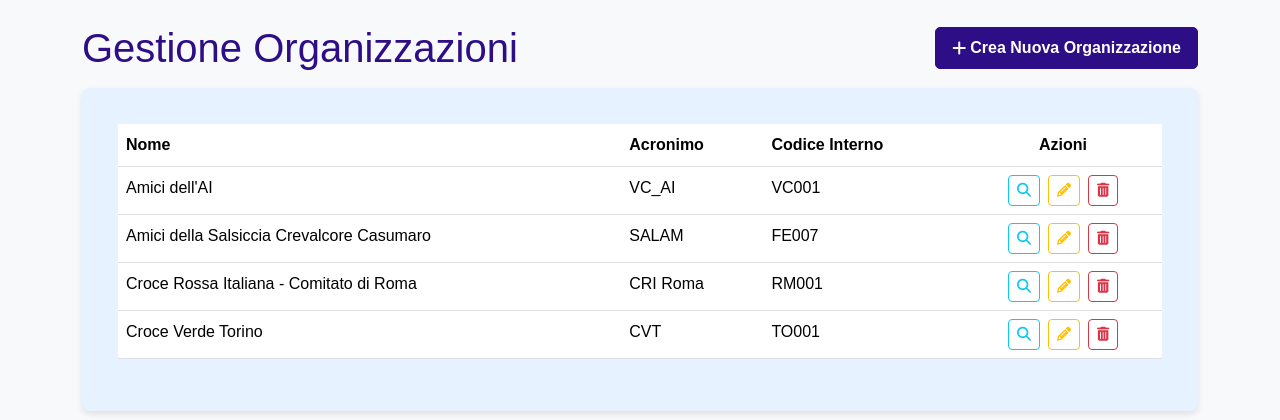
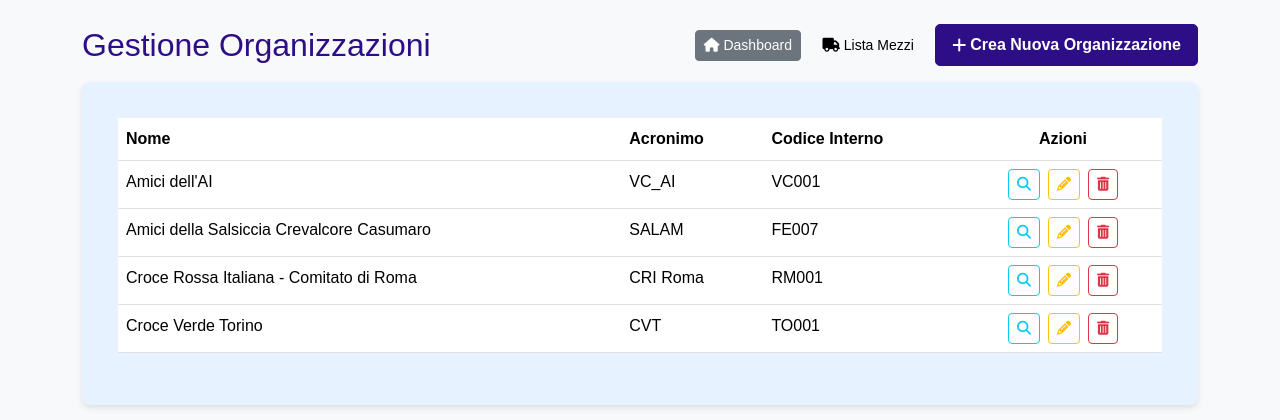
Before and after one commit to DanielePivetti/Rimborsi, a Flask app: page /anagrafica/organizzazioni in a window 1280 px wide. Shown: the part 78-498 px from the top of the page. Run offline with Flask 3, Linux system fonts and the light colour scheme; a user stored in the database is signed in.

Commit message:
Costruzione package anagrafica e CRUD organizzazioni e mezzi

```diff
--- a/rimborsi/templates/anagrafica/lista_organizzazioni.html
+++ b/rimborsi/templates/anagrafica/lista_organizzazioni.html
@@ -2,8 +2,20 @@
 {% block title %}Gestione Organizzazioni{% endblock %}
 {% block content %}
     <div class="d-flex justify-content-between align-items-center mb-3">
-        <h1 class="mb-0">Gestione Organizzazioni</h1>
-        <a href="{{ url_for('anagrafica.crea_organizzazione') }}" class="btn btn-primary"><i class="fas fa-plus me-1"></i> Crea Nuova Organizzazione</a>
+        <div>
+            <h2 class="mb-0">Gestione Organizzazioni</h2>
+        </div>
+        <div>
+            <a href="{{ url_for('main.dashboard') }}" class="btn btn-secondary btn-sm me-2">
+                <i class="fas fa-home"></i> Dashboard
+            </a>
+            <a href="{{ url_for('anagrafica.lista_tutti_mezzi') }}" class="btn btn-light btn-sm me-2">
+                <i class="fas fa-truck"></i> Lista Mezzi
+            </a>
+            <a href="{{ url_for('anagrafica.crea_organizzazione') }}" class="btn btn-primary">
+                <i class="fas fa-plus me-1"></i> Crea Nuova Organizzazione
+            </a>
+        </div>
     </div>
     <div class="card shadow-sm">
         <div class="card-body">
```
Also changed, not shown: rimborsi/templates/anagrafica/lista_tutti_mezzi.html (+11 -1 lines).
